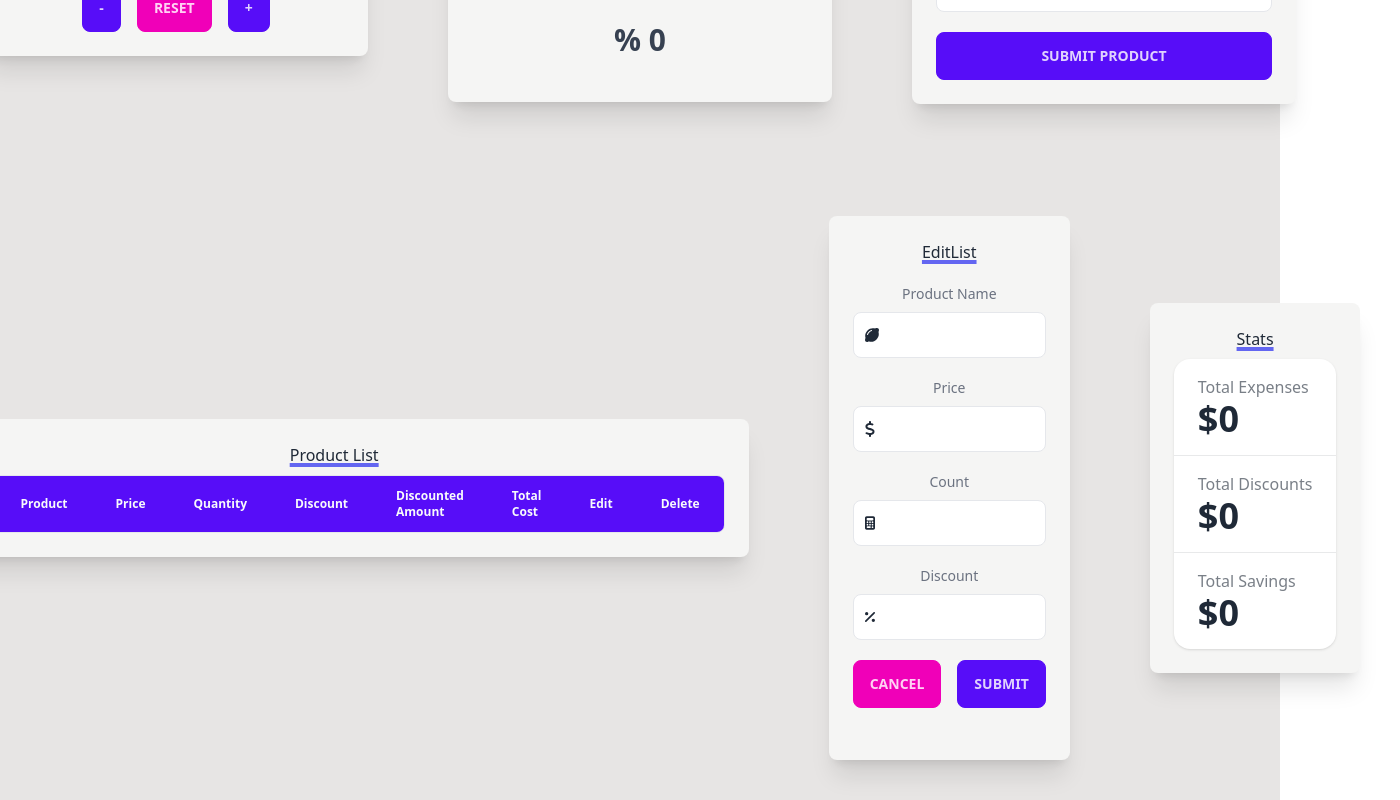
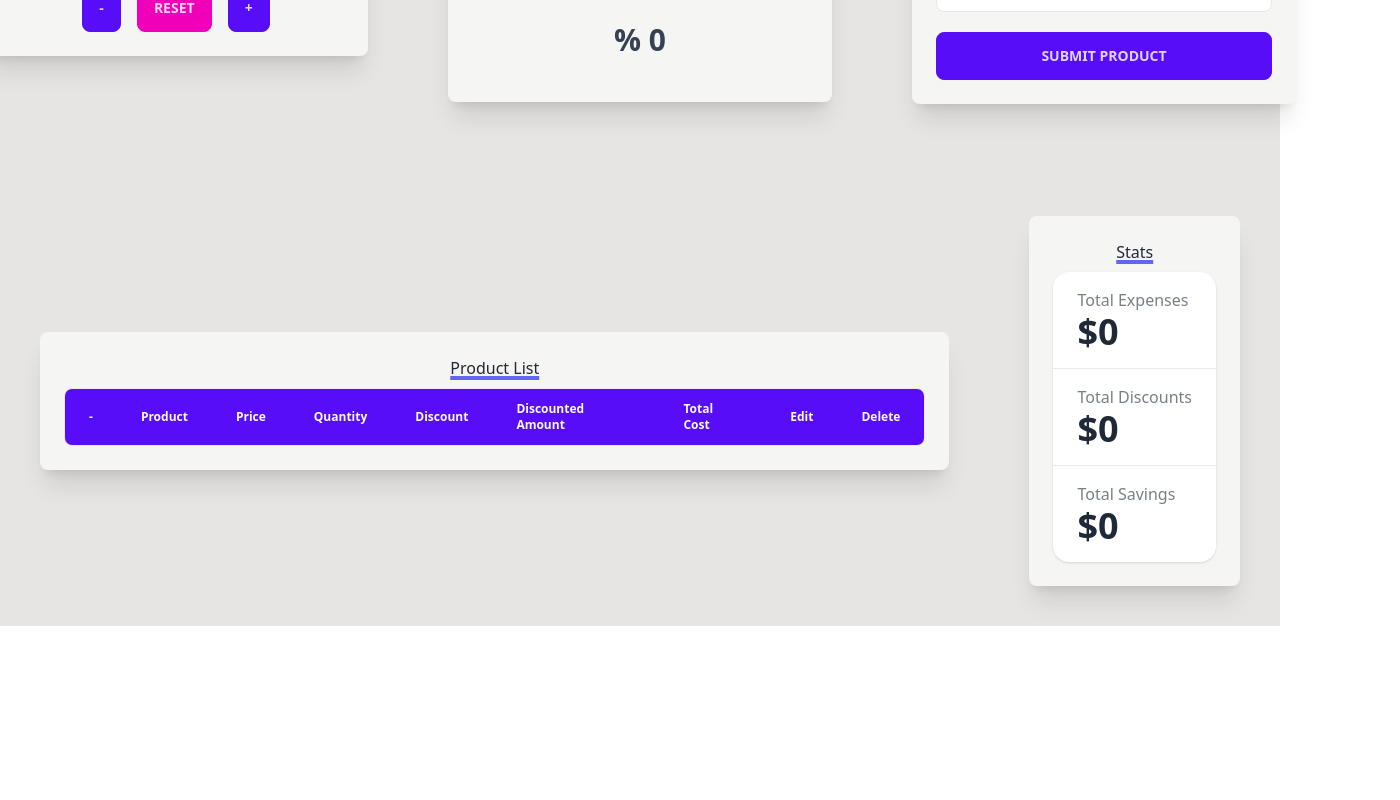
Before and after one commit to JustenMX/ntu-price-cart-app, a React (Vite) app: page / in a window 1280 px wide. Shown: the part 264-1064 px from the top of the page, 1400 px wide, since content can reach past the window. After the commit the page ends 890 px from the top, so only its background shows below. Built offline with nearby package versions, Linux system fonts and the light colour scheme.

Commit message:
Complete EditList Submit functions

```diff
--- a/src/components/EditList.jsx
+++ b/src/components/EditList.jsx
@@ -9,7 +9,32 @@ import {
 } from "@fortawesome/free-solid-svg-icons";
 
 function EditList(props) {
-  const { buttonLabel, buttonCSS } = props;
+  const {
+    editItemValue,
+    handlerOnChangeName,
+    handlerOnChangePrice,
+    handlerOnChangeQuantity,
+    handlerOnChangeDiscount,
+    handlerCancelEdit,
+    handlerSubmitEdit,
+  } = props;
+
+  const handleEditName = (event) => {
+    handlerOnChangeName(event.target.value);
+  };
+
+  const handleEditPrice = (event) => {
+    handlerOnChangePrice(event.target.value);
+  };
+
+  const handleEditQuantity = (event) => {
+    handlerOnChangeQuantity(event.target.value);
+  };
+
+  const handleEditDiscount = (event) => {
+    handlerOnChangeDiscount(event.target.value);
+  };
+
   return (
     <>
       {/* Product Input */}
@@ -23,18 +48,15 @@ function EditList(props) {
 
         <div className="relative flex items-center mt-2">
           <span className="absolute">
-            <svg
-              className="mx-3"
-              xmlns="http://www.w3.org/2000/svg"
-              height="1em"
-              viewBox="0 0 448 512"
-            >
+            <svg className="mx-3" height="1em" viewBox="0 0 448 512">
               <FontAwesomeIcon icon={faLemon} />
             </svg>
           </span>
 
           <input
             type="text"
+            value={editItemValue.name}
+            onChange={handleEditName}
             className="block w-full py-2.5 text-gray-700 placeholder-gray-400/70 bg-white border border-gray-200 rounded-lg pl-11 pr-5 rtl:pr-11 rtl:pl-5 dark:bg-gray-900 dark:text-gray-300 dark:border-gray-600 focus:border-blue-400 dark:focus:border-blue-300 focus:ring-blue-300 focus:outline-none focus:ring focus:ring-opacity-40"
           />
           {/* <p className="mt-3 text-xs text-gray-400 dark:text-gray-600">
@@ -54,18 +76,15 @@ function EditList(props) {
 
         <div className="relative flex items-center mt-2">
           <span className="absolute">
-            <svg
-              className="mx-3"
-              xmlns="http://www.w3.org/2000/svg"
-              height="1em"
-              viewBox="0 0 320 512"
-            >
+            <svg className="mx-3" height="1em" viewBox="0 0 320 512">
               <FontAwesomeIcon icon={faDollarSign} />
             </svg>
           </span>
 
           <input
             type="number"
+            value={editItemValue.price}
+            onChange={handleEditPrice}
             className="block w-full py-2.5 text-gray-700 placeholder-gray-400/70 bg-white border border-gray-200 rounded-lg pl-11 pr-5 rtl:pr-11 rtl:pl-5 dark:bg-gray-900 dark:text-gray-300 dark:border-gray-600 focus:border-blue-400 dark:focus:border-blue-300 focus:ring-blue-300 focus:outline-none focus:ring focus:ring-opacity-40"
           />
           {/* <p className="mt-3 text-xs text-gray-400 dark:text-gray-600">
@@ -85,18 +104,15 @@ function EditList(props) {
 
         <div className="relative flex items-center mt-2">
           <span className="absolute">
-            <svg
-              className="mx-3"
-              xmlns="http://www.w3.org/2000/svg"
-              height="1em"
-              viewBox="0 0 320 512"
-            >
+            <svg className="mx-3" height="1em" viewBox="0 0 320 512">
               <FontAwesomeIcon icon={faCalculator} />
             </svg>
           </span>
 
           <input
             type="number"
+            value={editItemValue.quantity}
+            onChange={handleEditQuantity}
             className="block w-full py-2.5 text-gray-700 placeholder-gray-400/70 bg-white border border-gray-200 rounded-lg pl-11 pr-5 rtl:pr-11 rtl:pl-5 dark:bg-gray-900 dark:text-gray-300 dark:border-gray-600 focus:border-blue-400 dark:focus:border-blue-300 focus:ring-blue-300 focus:outline-none focus:ring focus:ring-opacity-40"
           />
           {/* <p className="mt-3 text-xs text-gray-400 dark:text-gray-600">
@@ -116,18 +132,15 @@ function EditList(props) {
 
         <div className="relative flex items-center mt-2">
           <span className="absolute">
-            <svg
-              className="mx-3"
-              xmlns="http://www.w3.org/2000/svg"
-              height="1em"
-              viewBox="0 0 320 512"
-            >
+            <svg className="mx-3" height="1em" viewBox="0 0 320 512">
               <FontAwesomeIcon icon={faPercent} />
             </svg>
           </span>
 
           <input
             type="number"
+            value={editItemValue.discount}
+            onChange={handleEditDiscount}
             className="block w-full py-2.5 text-gray-700 placeholder-gray-400/70 bg-white border border-gray-200 rounded-lg pl-11 pr-5 rtl:pr-11 rtl:pl-5 dark:bg-gray-900 dark:text-gray-300 dark:border-gray-600 focus:border-blue-400 dark:focus:border-blue-300 focus:ring-blue-300 focus:outline-none focus:ring focus:ring-opacity-40"
           />
           {/* <p className="mt-3 text-xs text-gray-400 dark:text-gray-600">
@@ -135,8 +148,16 @@ function EditList(props) {
           </p> */}
         </div>
         <div className="flex justify-center space-x-4 mt-5">
-          <Button buttonLabel="Cancel" buttonCSS="btn btn-secondary" />
-          <Button buttonLabel="Submit" buttonCSS="btn btn-primary" />
+          <Button
+            buttonLabel="Cancel"
+            buttonCSS="btn btn-secondary"
+            buttonFunc={handlerCancelEdit}
+          />
+          <Button
+            buttonLabel="Submit"
+            buttonCSS="btn btn-primary"
+            buttonFunc={handlerSubmitEdit}
+          />
         </div>
       </div>
     </>
--- a/src/components/Input.jsx
+++ b/src/components/Input.jsx
@@ -31,12 +31,7 @@ function Input(props) {
 
         <div className="relative flex items-center mt-2">
           <span className="absolute">
-            <svg
-              className="mx-3"
-              xmlns="http://www.w3.org/2000/svg"
-              height="1em"
-              viewBox="0 0 448 512"
-            >
+            <svg className="mx-3" height="1em" viewBox="0 0 448 512">
               <FontAwesomeIcon icon={faLemon} />
             </svg>
           </span>
@@ -63,12 +58,7 @@ function Input(props) {
 
         <div className="relative flex items-center mt-2">
           <span className="absolute">
-            <svg
-              className="mx-3"
-              xmlns="http://www.w3.org/2000/svg"
-              height="1em"
-              viewBox="0 0 320 512"
-            >
+            <svg className="mx-3" height="1em" viewBox="0 0 320 512">
               <FontAwesomeIcon icon={faDollarSign} />
             </svg>
           </span>
--- a/src/components/ProductContainer.jsx
+++ b/src/components/ProductContainer.jsx
@@ -13,7 +13,9 @@ function ProductContainer() {
   // useState
   const [list, setList] = useState([]);
   const [stats, setStats] = useState({});
-  const [editList, setEditList] = useState(true);
+  const [showEditList, setShowEditList] = useState(false);
+  const [editListItem, setEditListItem] = useState([{}]);
+  const [isEditingFlag, setIsEditingFlag] = useState(false);
 
   // Handler for Input Submit
   const handlerInputSubmit = () => {
@@ -49,7 +51,76 @@ function ProductContainer() {
 
   // Handler for ListItem Edit
   const handlerEditListItem = (uid) => {
-    console.log(`listItem ref List.uid: ${uid} edited`);
+    const editList = list.filter((listItem) => listItem.uid === uid);
+    setEditListItem(editList[0]);
+    setShowEditList(true);
+    setIsEditingFlag(true);
+  };
+
+  // Handler for EditList Input Changes
+  // EditList.name
+  const handlerOnChangeName = (value) => {
+    const updateName = {
+      ...editListItem,
+      name: value,
+    };
+    setEditListItem(updateName);
+  };
+
+  // EditList.price
+  const handlerOnChangePrice = (value) => {
+    const updatePrice = {
+      ...editListItem,
+      price: value,
+    };
+    setEditListItem(updatePrice);
+  };
+
+  // EditList.quantity
+  const handlerOnChangeQuantity = (value) => {
+    const updateQuantity = {
+      ...editListItem,
+      quantity: value,
+    };
+
+    setEditListItem(updateQuantity);
+  };
+
+  // EditList.discount
+  const handlerOnChangeDiscount = (value) => {
+    const updateDiscount = {
+      ...editListItem,
+      discount: value,
+    };
+    setEditListItem(updateDiscount);
+  };
+
+  console.log(editListItem);
+
+  // Handler for EditList Submit Button
+  const handlerSubmitEdit = () => {
+    const updatedList = list.map((item) => {
+      if (item.uid === editListItem.uid) {
+        return {
+          ...item,
+          name: editListItem.name,
+          price: editListItem.price,
+          quantity: editListItem.quantity,
+          discount: editListItem.discount,
+        };
+      }
+      return item;
+    });
+    setList(updatedList);
+    // setIsEditingFlag(false);
+    // setEditListItem([{}])
+    // setShowEditList(false);
+  };
+
+  // Handler for EditList Cancel Button
+  const handlerCancelEdit = () => {
+    setShowEditList(false);
+    setIsEditingFlag(false);
   };
 
   // Calculate total expense whenever the list state changes
@@ -99,17 +170,26 @@ function ProductContainer() {
               list={list}
               handlerDeleteListItem={handlerDeleteListItem}
               handlerEditListItem={handlerEditListItem}
+              isEditingFlag={isEditingFlag}
             />
           </div>
           {/* ViewList */}
           {/* EditList */}
-          {editList && (
+          {showEditList && (
             <div className="w-auto h-auto card bg-stone-100 shadow-xl rounded-lg p-6 m-10">
               <div className="text-center mb-2">
                 <h1 className="underline decoration-4 decoration-indigo-500">
-                  EditList
+                  Edit List
                 </h1>
-                <EditList />
+                <EditList
+                  editItemValue={editListItem}
+                  handlerOnChangeName={handlerOnChangeName}
+                  handlerOnChangePrice={handlerOnChangePrice}
+                  handlerOnChangeQuantity={handlerOnChangeQuantity}
+                  handlerOnChangeDiscount={handlerOnChangeDiscount}
+                  handlerCancelEdit={handlerCancelEdit}
+                  handlerSubmitEdit={handlerSubmitEdit}
+                />
               </div>
             </div>
           )}
--- a/src/components/ViewList.jsx
+++ b/src/components/ViewList.jsx
@@ -1,8 +1,14 @@
 /* eslint-disable react/prop-types */
-//
+import { FontAwesomeIcon } from "@fortawesome/react-fontawesome";
+import {
+  faBan,
+  faCircleXmark,
+  faWrench,
+} from "@fortawesome/free-solid-svg-icons";
 
 function ViewList(props) {
-  const { list, handlerDeleteListItem, handlerEditListItem } = props;
+  const { list, handlerDeleteListItem, handlerEditListItem, isEditingFlag } =
+    props;
   return (
     <>
       <div className="flex flex-col">
@@ -97,17 +103,30 @@ function ViewList(props) {
                         onClick={() => handlerEditListItem(listItem.uid)}
                       >
                         <span className="cursor-pointer hover:animate-pulse">
-                          🔧
+                          <FontAwesomeIcon icon={faWrench} size="lg" />
                         </span>
                       </td>
+
+                      {isEditingFlag ? (
+                        <td className="px-6 py-4 whitespace-nowrap text-sm font-medium text-gray-800">
+                          <span className="cursor-not-allowed">
+                            <FontAwesomeIcon icon={faBan} size="xl" />
+                          </span>
+                        </td>
+                      ) : (
                         <td
                           className="px-6 py-4 whitespace-nowrap text-sm font-medium text-gray-800"
                           onClick={() => handlerDeleteListItem(listItem.uid)}
                         >
                           <span className="cursor-pointer hover:animate-pulse">
-                          ❌
+                            <FontAwesomeIcon
+                              icon={faCircleXmark}
+                              size="xl"
+                              style={{ color: "#b92d5d" }}
+                            />
                           </span>
                         </td>
+                      )}
                     </tr>
                   ))}
                 </tbody>
```
Lines whose indentation alone changed are shown as unchanged.
